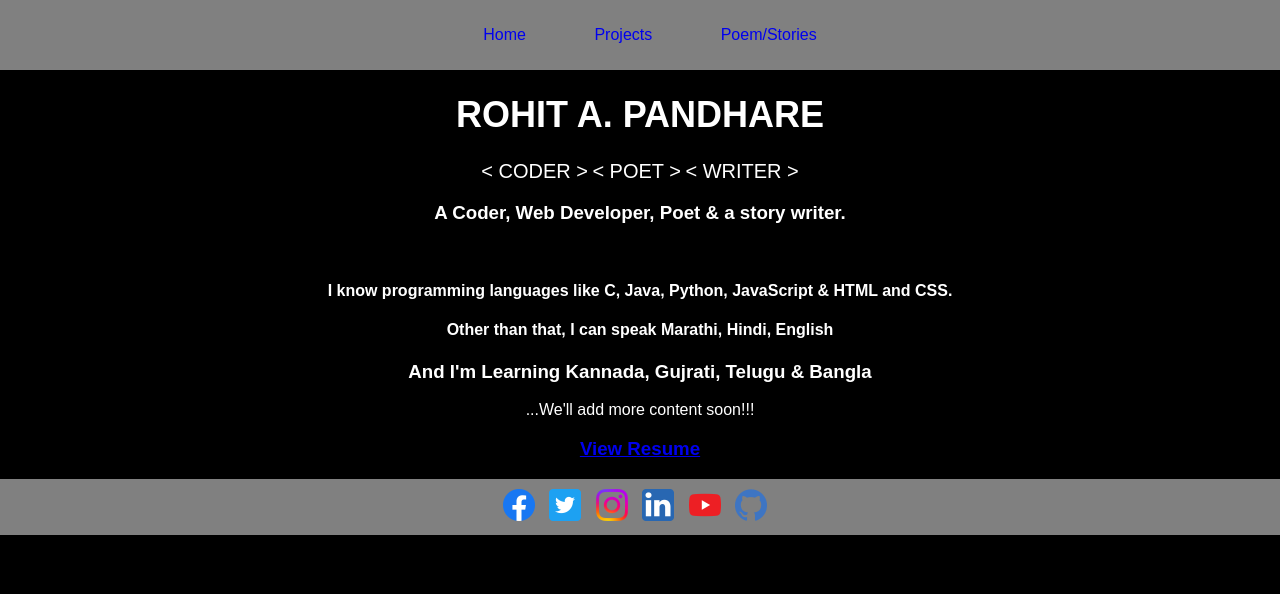
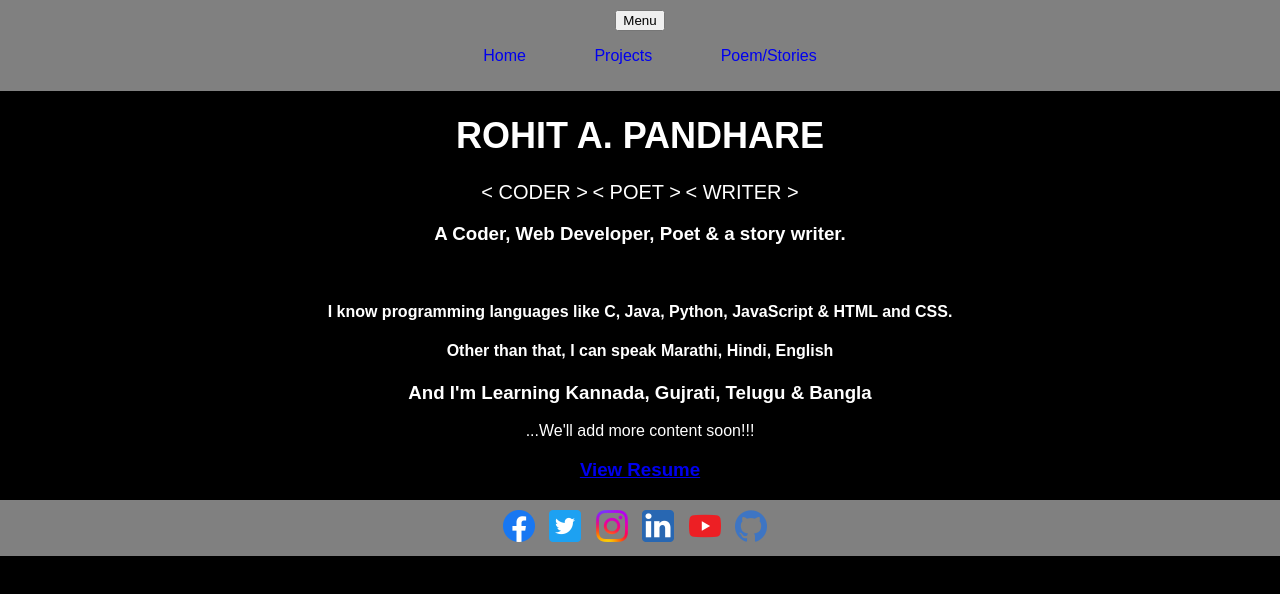
Before and after one commit to rohitpandhare/rohitpandhare.com, a plain HTML site: page portfolio.html in a window 1280 px wide. Drawn offline with Linux system fonts and the light colour scheme.

Commit message:
Update portfolio.html

```diff
--- a/portfolio.html
+++ b/portfolio.html
@@ -8,8 +8,9 @@
 </head>
 <body>
     <nav class="navbar">
-        <!-- <img src="portfolioimg.png" alt="logoForPortfolio" class="navbar-logo"> -->
-
+        <div class="mobile-menu-button">
+            <button onclick="toggleNav()">Menu</button>
+        </div>
         <ul class="navbar-nav">
             <li class="nav-item active">
                 <a class="nav-link" href="index.html">Home</a>
@@ -39,7 +40,9 @@
         <h4>Other than that, I can speak Marathi, Hindi, English</h4>
         <h3>And I'm Learning Kannada, Gujrati, Telugu & Bangla</h3>
         <p>...We'll add more content soon!!!</p>
-        <h3><a href="https://drive.google.com/file/d/1Bdkexoce5UVnJU2_ta3A-4q7pURT67ZO/view?usp=sharing" target="_blank">View Resume</a></h3>
+        <!-- <h3><a href="https://drive.google.com/file/d/1Bdkexoce5UVnJU2_ta3A-4q7pURT67ZO/view?usp=sharing" target="_blank">View Resume</a></h3> -->
+        <h3><a href="Rohit's Resume.pdf" target="_blank">View Resume</a></h3>
+
     </div>
     <div class="social-frame">
         <div class="socialmed">
@@ -74,6 +77,7 @@
             </a>
         </div>
     </div>
+    <script src="index.js"></script>
 
 </body>
 </html>
```
